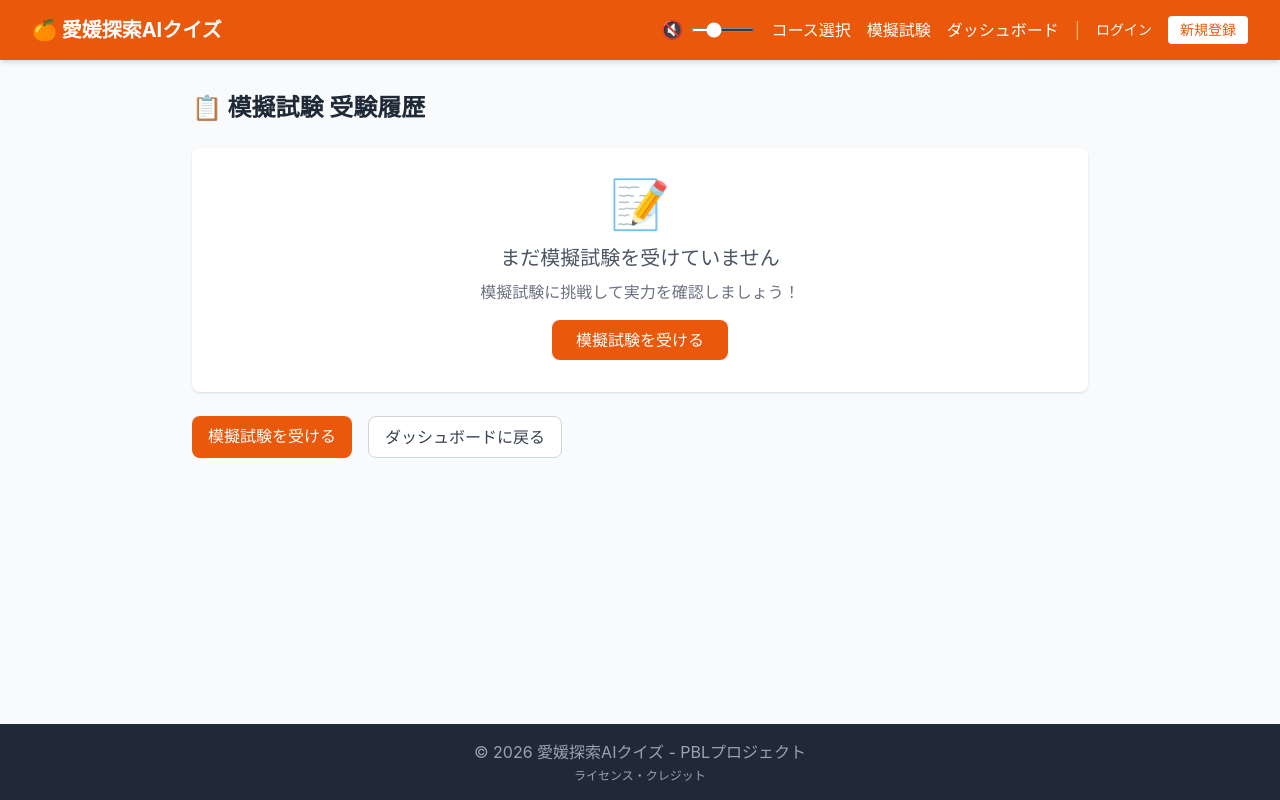
After one commit to 807domo/team-aws, a FastAPI app: template app/templates/mock_exam_history.html in a window 1280 px wide. The commit adds this page. Run offline with FastAPI, Linux system fonts and the light colour scheme; the template is opened without the code that fills it, so the values that code supplies are empty; some libraries are stand-ins or nearby versions.

Commit message:
模擬試験結果をDBに保存・履歴閲覧ページ追加

```diff
--- /dev/null
+++ b/app/templates/mock_exam_history.html
@@ -0,0 +1,80 @@
+{% extends "base.html" %}
+
+{% block title %}模擬試験履歴 - 愛媛探索AIクイズ{% endblock %}
+
+{% block content %}
+<div class="max-w-4xl mx-auto">
+    <h1 class="text-2xl font-bold text-gray-800 mb-6">📋 模擬試験 受験履歴</h1>
+
+    {% if not history %}
+    <div class="bg-white rounded-lg shadow p-8 text-center">
+        <div class="text-5xl mb-4">📝</div>
+        <p class="text-xl text-gray-600 font-medium">まだ模擬試験を受けていません</p>
+        <p class="text-gray-500 mt-2">模擬試験に挑戦して実力を確認しましょう！</p>
+        <a href="/mock-exam/select" class="inline-block mt-4 bg-orange-600 text-white px-6 py-2 rounded-lg hover:bg-orange-700 transition">
+            模擬試験を受ける
+        </a>
+    </div>
+    {% else %}
+
+    <div class="bg-white rounded-lg shadow p-6">
+        <div class="overflow-x-auto">
+            <table class="w-full text-sm text-left">
+                <thead class="bg-gray-50 text-gray-600 uppercase text-xs">
+                    <tr>
+                        <th class="px-4 py-3">受験日時</th>
+                        <th class="px-4 py-3">試験タイプ</th>
+                        <th class="px-4 py-3">正解数</th>
+                        <th class="px-4 py-3">スコア</th>
+                        <th class="px-4 py-3">グレード</th>
+                        <th class="px-4 py-3">合否</th>
+                    </tr>
+                </thead>
+                <tbody class="divide-y divide-gray-200">
+                    {% for exam in history %}
+                    <tr class="hover:bg-gray-50">
+                        <td class="px-4 py-3 text-gray-600">{{ exam.completed_at }}</td>
+                        <td class="px-4 py-3 font-medium text-gray-800">
+                            {% if "Cloud Practitioner" in exam.exam_type %}CCP{% else %}AIF{% endif %}
+                        </td>
+                        <td class="px-4 py-3 text-gray-700">{{ exam.correct_count }} / {{ exam.total_questions }}</td>
+                        <td class="px-4 py-3 font-bold
+                            {% if exam.score_percentage >= 70 %}text-green-600{% else %}text-red-600{% endif %}">
+                            {{ "%.1f"|format(exam.score_percentage) }}%
+                        </td>
+                        <td class="px-4 py-3">
+                            <span class="px-2 py-1 rounded-full text-xs font-semibold
+                                {% if exam.grade == 'A' %}bg-green-100 text-green-800
+                                {% elif exam.grade == 'B' %}bg-blue-100 text-blue-800
+                                {% elif exam.grade == 'C' %}bg-yellow-100 text-yellow-800
+                                {% elif exam.grade == 'D' %}bg-orange-100 text-orange-800
+                                {% else %}bg-red-100 text-red-800{% endif %}">
+                                {{ exam.grade }}
+                            </span>
+                        </td>
+                        <td class="px-4 py-3">
+                            {% if exam.score_percentage >= 70 %}
+                            <span class="text-green-600 font-bold">✓ 合格</span>
+                            {% else %}
+                            <span class="text-red-600">✗ 不合格</span>
+                            {% endif %}
+                        </td>
+                    </tr>
+                    {% endfor %}
+                </tbody>
+            </table>
+        </div>
+    </div>
+
+    {% endif %}
+
+    <div class="mt-6 flex gap-4">
+        <a href="/mock-exam/select" class="bg-orange-600 text-white px-4 py-2 rounded-lg hover:bg-orange-700 transition">
+            模擬試験を受ける
+        </a>
+        <a href="/results/dashboard" class="bg-white text-gray-700 border border-gray-300 px-4 py-2 rounded-lg hover:bg-gray-50 transition">
+            ダッシュボードに戻る
+        </a>
+    </div>
+</div>
+{% endblock %}
```
Also changed, not shown: app/data/models.py (+19 -0 lines), app/presentation/routers/mock_exam_router.py (+43 -26 lines), app/presentation/routers/results_router.py (+35 -0 lines), app/templates/dashboard.html (+10 -0 lines).
